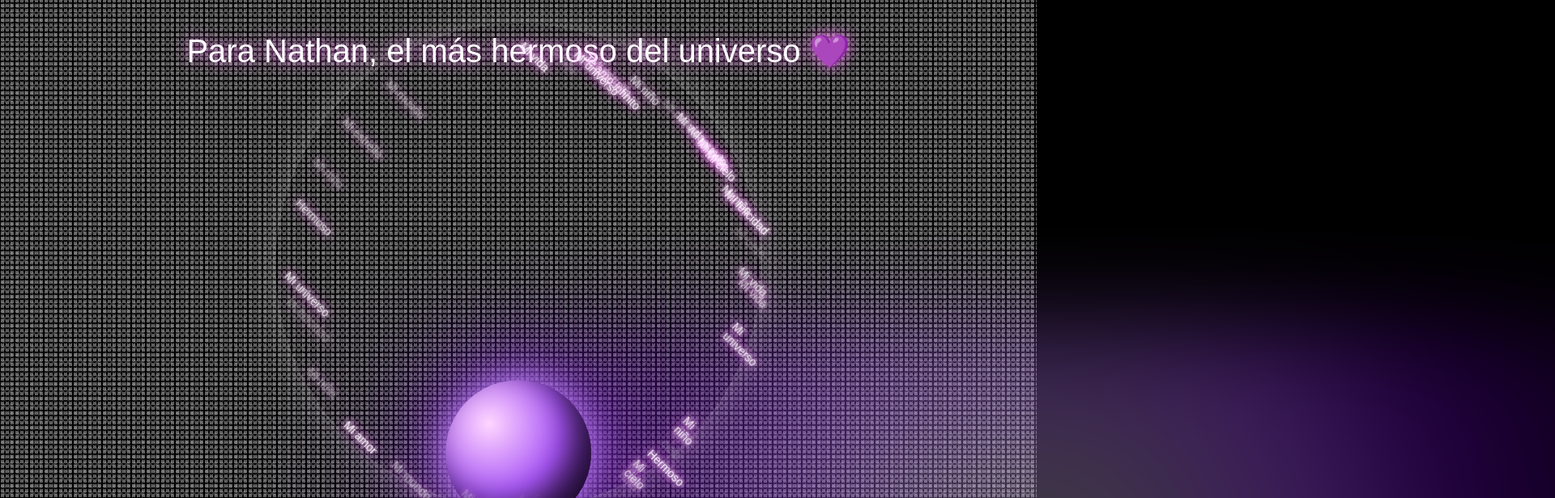
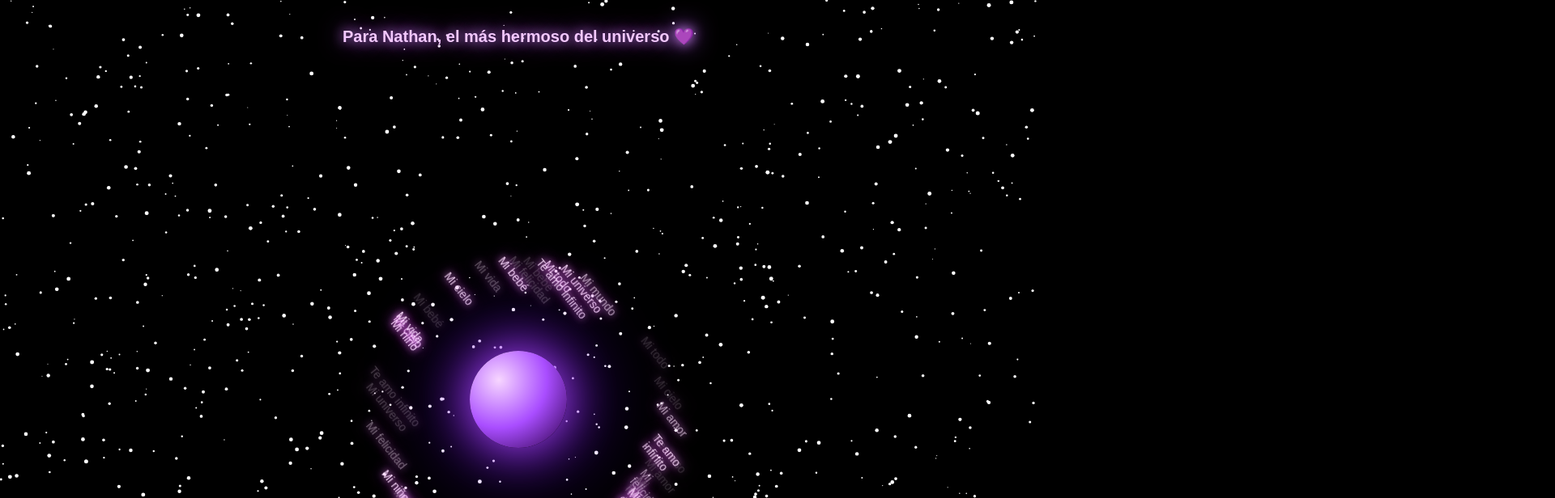
Before and after one commit to yoohan-afk/Galaxia-para-ti-amor, a plain HTML site: page index.html in a window 1280 px wide. Shown: the top 616 px of the page at 81% size, 1920 px wide, since content can reach past the window. Drawn offline with Linux system fonts and the light colour scheme.

Commit message:
Update index.html

```diff
--- a/index.html
+++ b/index.html
@@ -2,165 +2,169 @@
 <html lang="es">
 <head>
 <meta charset="UTF-8">
-<title>Universo para Nathan</title>
+<meta name="viewport" content="width=device-width, initial-scale=1.0">
+<title>Para Nathan 💜</title>
 
 <style>
 body{
   margin:0;
   overflow:hidden;
-  background:black;
+  background:#000;
   font-family:Arial, Helvetica, sans-serif;
 }
 
-/* CAPAS DE ESTRELLAS (profundidad) */
-.stars, .stars2, .stars3{
+/* CANVAS estrellas */
+canvas{
   position:fixed;
-  width:100%;
-  height:100%;
-  background-repeat:repeat;
-  animation:moveStars linear infinite;
+  top:0;
+  left:0;
+  z-index:0;
 }
 
-.stars{
-  background-image:radial-gradient(white 1px, transparent 1px);
-  background-size:3px 3px;
-  animation-duration:120s;
-  opacity:0.5;
-}
-.stars2{
-  background-image:radial-gradient(white 2px, transparent 2px);
-  background-size:6px 6px;
-  animation-duration:200s;
-  opacity:0.35;
-}
-.stars3{
-  background-image:radial-gradient(white 3px, transparent 3px);
-  background-size:9px 9px;
-  animation-duration:300s;
-  opacity:0.2;
+/* TEXTO SUPERIOR */
+h1{
+  position:fixed;
+  top:20px;
+  width:100%;
+  text-align:center;
+  color:#f3c8ff;
+  text-shadow:0 0 15px #d78bff,0 0 30px #b34dff;
+  font-size:20px;
+  z-index:2;
 }
 
-@keyframes moveStars{
-  from{transform:translateY(0)}
-  to{transform:translateY(-2000px)}
-}
-
-/* NEBULOSA */
-.nebula{
+/* CONTENEDOR PLANETA */
+#scene{
   position:absolute;
-  bottom:-200px;
-  width:200%;
-  height:600px;
-  background:radial-gradient(circle at center,
-  rgba(255,255,255,0.25) 0%,
-  rgba(170,80,255,0.35) 25%,
-  rgba(80,0,150,0.4) 40%,
-  rgba(0,0,0,0) 70%);
-  filter:blur(60px);
+  bottom:12vh;
+  left:50%;
+  transform:translateX(-50%);
+  width:80vw;
+  height:80vw;
+  max-width:420px;
+  max-height:420px;
 }
 
 /* PLANETA */
-.planet{
+#planet{
   position:absolute;
-  bottom:150px;
+  width:120px;
+  height:120px;
+  border-radius:50%;
   left:50%;
-  transform:translateX(-50%);
-  width:180px;
-  height:180px;
-  border-radius:50%;
-  background:radial-gradient(circle at 30% 30%, #ffd6ff, #a855f7, #3b0764);
-  box-shadow:
-    0 0 40px #c084fc,
-    0 0 120px #9333ea,
-    inset -20px -20px 40px rgba(0,0,0,0.7);
+  top:50%;
+  transform:translate(-50%,-50%);
+  background:radial-gradient(circle at 30% 30%, #f7d6ff, #a94dff, #2a0044);
+  box-shadow:0 0 60px #b34dff,0 0 120px #6a00ff;
 }
 
 /* ORBITA */
-.orbit{
+#orbit{
   position:absolute;
-  bottom:170px;
-  left:50%;
-  width:600px;
-  height:600px;
+  width:100%;
+  height:100%;
   border-radius:50%;
-  transform:translateX(-50%);
-  border:1px solid rgba(255,255,255,0.2);
-  box-shadow:0 0 40px rgba(255,255,255,0.2);
-  animation:spin 40s linear infinite;
+  animation:spin 35s linear infinite;
+}
+
+/* PALABRAS */
+.word{
+  position:absolute;
+  color:#ffdfff;
+  font-size:14px;
+  text-shadow:0 0 8px #ff9bff,0 0 18px #d14dff;
+  animation:blink 3s infinite;
 }
 
 @keyframes spin{
-  from{transform:translateX(-50%) rotate(0deg)}
-  to{transform:translateX(-50%) rotate(360deg)}
-}
-
-/* PALABRAS NEON */
-.word{
-  position:absolute;
-  color:white;
-  font-size:14px;
-  text-shadow:
-    0 0 5px white,
-    0 0 10px #ff77ff,
-    0 0 20px #ff77ff;
-  animation:blink 4s infinite ease-in-out;
+  from{transform:rotate(0deg);}
+  to{transform:rotate(360deg);}
 }
 
 @keyframes blink{
-  0%,100%{opacity:0}
-  50%{opacity:1}
-}
-
-.title{
-  position:absolute;
-  top:40px;
-  width:100%;
-  text-align:center;
-  font-size:40px;
-  color:white;
-  text-shadow:0 0 20px #ff77ff;
+  0%,100%{opacity:1;}
+  50%{opacity:0.2;}
 }
 </style>
 </head>
 
 <body>
 
-<div class="stars"></div>
-<div class="stars2"></div>
-<div class="stars3"></div>
-<div class="nebula"></div>
+<h1>Para Nathan, el más hermoso del universo 💜</h1>
 
-<div class="title">Para Nathan, el más hermoso del universo 💜</div>
+<canvas id="stars"></canvas>
 
-<div class="planet"></div>
-<div class="orbit" id="orbit"></div>
+<div id="scene">
+  <div id="orbit"></div>
+  <div id="planet"></div>
+</div>
 
 <script>
+/* ESTRELLAS (CORREGIDO PARA IPHONE) */
+const canvas=document.getElementById("stars");
+const ctx=canvas.getContext("2d");
+
+function resizeCanvas(){
+  canvas.width=window.innerWidth;
+  canvas.height=window.innerHeight;
+}
+resizeCanvas();
+window.addEventListener("resize",resizeCanvas);
+
+let stars=[];
+for(let i=0;i<900;i++){   // menos estrellas
+  stars.push({
+    x:Math.random()*canvas.width,
+    y:Math.random()*canvas.height,
+    size:Math.random()*2+0.5 // más grandes
+  });
+}
+
+function drawStars(){
+  ctx.clearRect(0,0,canvas.width,canvas.height);
+  ctx.fillStyle="white";
+  stars.forEach(s=>{
+    ctx.beginPath();
+    ctx.arc(s.x,s.y,s.size,0,Math.PI*2);
+    ctx.fill();
+  });
+  requestAnimationFrame(drawStars);
+}
+drawStars();
+
+/* PALABRAS EN ORBITA */
 const words=[
-"Mi cielo","Mi bebe","Hermoso","Te amo infinito",
+"Mi cielo","Mi bebé","Hermoso","Te amo infinito",
 "Mi vida","Mi niño","Mi universo","Mi todo",
 "Mi amor","Mi estrella","Mi felicidad","Mi mundo"
 ];
 
 const orbit=document.getElementById("orbit");
 
-for(let i=0;i<40;i++){
-  let w=document.createElement("div");
-  w.className="word";
-  w.innerText=words[Math.floor(Math.random()*words.length)];
+function createWords(){
+  orbit.innerHTML="";
+  const size=orbit.offsetWidth;
+  const center=size/2;
+  const radius=size/2-30;
 
-  let angle=Math.random()*360;
-  let radius=280;
+  for(let i=0;i<40;i++){
+    let w=document.createElement("div");
+    w.className="word";
+    w.innerText=words[Math.floor(Math.random()*words.length)];
 
-  let x=radius*Math.cos(angle*Math.PI/180);
-  let y=radius*Math.sin(angle*Math.PI/180);
+    let angle=Math.random()*Math.PI*2;
+    let x=center+radius*Math.cos(angle);
+    let y=center+radius*Math.sin(angle);
 
-  w.style.left=300+x+"px";
-  w.style.top=300+y+"px";
-  w.style.animationDelay=Math.random()*4+"s";
+    w.style.left=x+"px";
+    w.style.top=y+"px";
+    w.style.animationDelay=Math.random()*3+"s";
 
-  orbit.appendChild(w);
+    orbit.appendChild(w);
+  }
 }
+createWords();
+window.addEventListener("resize",createWords);
 </script>
 
 </body>
```
